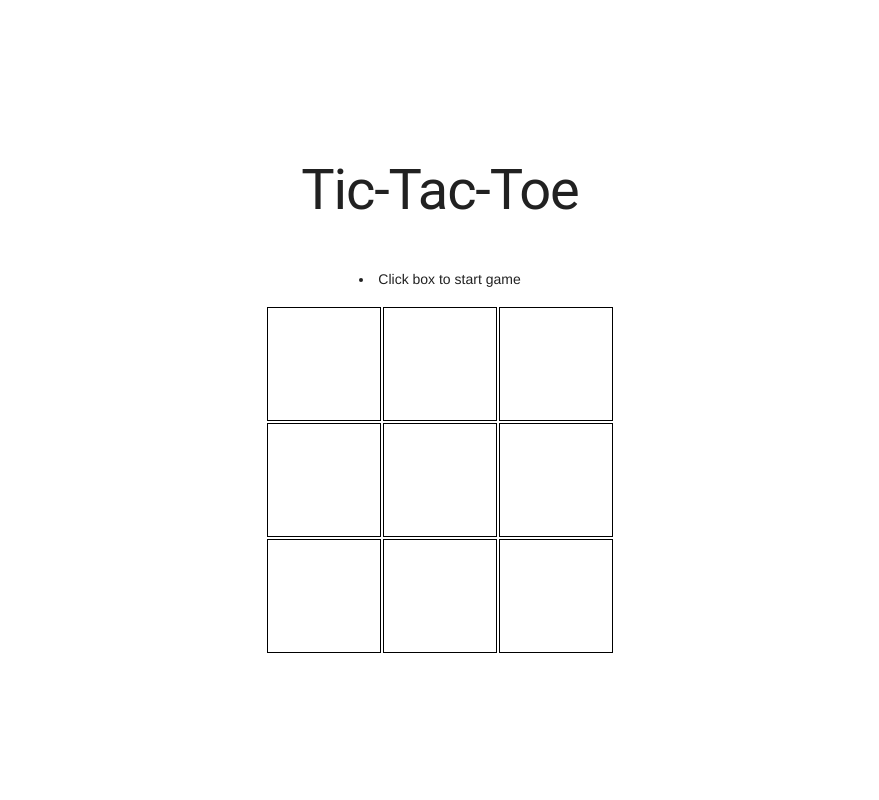
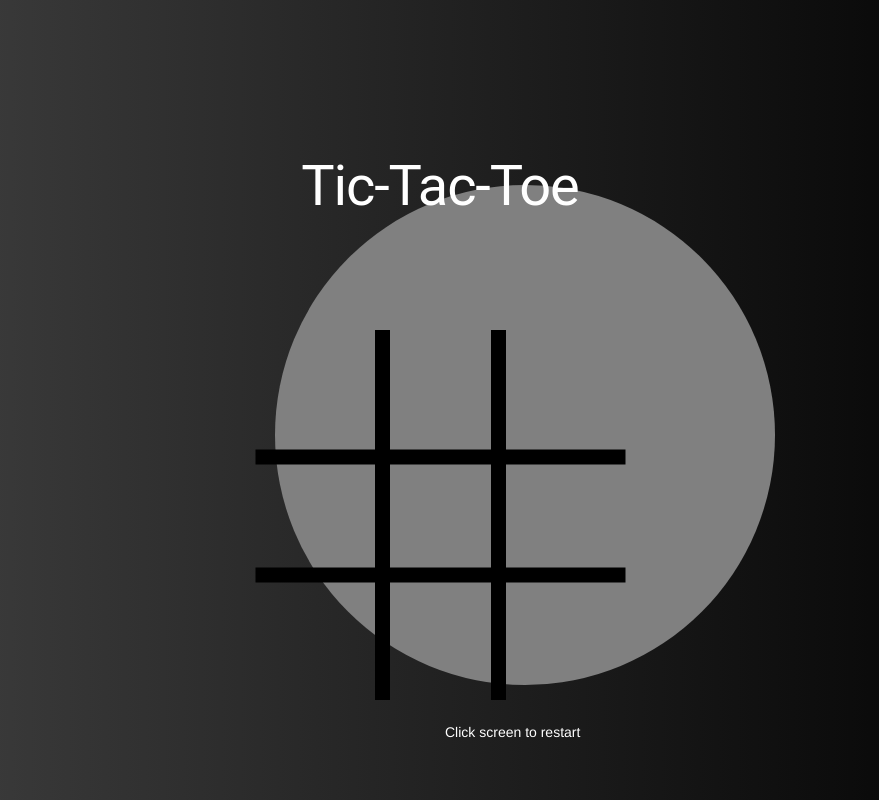
Before and after one commit to doyinsan/Tic-tac-toe-J2ME, a website: page index.html in a window 1280 px wide. Shown: the whole page, without its empty margins (200-1079 px from the left). Drawn offline with nearby package versions, Linux system fonts and the light colour scheme.

Commit message:
final game

```diff
--- a/index.html
+++ b/index.html
@@ -14,8 +14,7 @@
 
   <body>
     <h1>Tic-Tac-Toe</h1>
-  <p><li>Click box to start game</li>
-  </p>
+  <p class ="click" > Click screen to restart</p>
     <div id="Tic-Tac-Toe">
       <table>
       <tr id="row1">
@@ -37,5 +36,10 @@
 <p id= "result">  </p>
 
     </div>
+
+  <div class="line up-left"></div>
+  <div class="line up-right"></div>
+  <div class="line across-up"></div>
+  <div class="line across-down"></div>
   </body>
 </html>
--- a/main.css
+++ b/main.css
@@ -13,30 +13,96 @@ body {
   justify-content: center;
   align-items: center;
   flex-direction: column;
+
+
+background: #000000;
+background: -webkit-linear-gradient(to left, #000000 , #434343);
+background: linear-gradient(to left, #000000 , #434343);
 }
 
 h1{
+  position: relative;
 text-align: center;
 font-size: auto;
+top: -40px;
+color: white;
 }
 
-p{
+ .click{
 text-align: center;
+position: absolute;
+color: white;
+left: 645px;
+bottom: 40px;
+cursor: pointer;
+}
+
+#result {
+  text-align: center;
+  position: absolute;
+  color: white;
+  left: 645px;
+  bottom: 20px;
+}
+
+
+
+table {
 
 }
 
+table:after {
+  content: '';
+  position: absolute;
+  height: 500px;
+  width: 500px;
+  background-color: grey;
+  border-radius: 50%;
+  top: 185px;
+  left: 475px;
+  z-index: -1;
+}
 td {
 text-align: center;
-border: 1px solid black;
+/*border: 1px solid black;*/
 height: 110px;
 width: 110px;
 }
 
 .X {
-background: url(icon-close.png)
+background: url(cross.png) center no-repeat;
+background-size: 100px;
 
 }
 
 .O {
-background: url(o-rings-250x250.png)
+background: url(circle.png) center no-repeat;
+background-size: 100px;
 }
+
+.line {
+  height: 370px;
+  bottom: 100px;
+  width: 15px;
+  transform: translateX(-53px);
+  background-color: black;
+  position: absolute;
+}
+
+.up-left {
+  transform: translateX(-58px);
+}
+
+.up-right {
+  transform: translateX(58px);
+}
+
+.across-up {
+  transform: translateY(-58px) rotate(90deg);
+  transform-origin: center;
+}
+
+.across-down {
+  transform: translateY(60px) rotate(90deg);
+  transform-origin: center;
+}
--- a/main.js
+++ b/main.js
@@ -1,6 +1,8 @@
 $(document).ready(function(){
 
-
+  $('p').click(function(){
+    document.location.reload();
+  });
 
   function isEven(num) {
     return parseInt(num) % 2===0;
@@ -49,100 +51,5 @@ $('#one').hasClass('O') && $('#four').hasClass('O') && $('#seven').hasClass('O')
         }
       }
     });
-
-  //$('#one').click(function() {
-    //if ($(this).hassClass('first')) {
-      //$(this).html('X').removeClass('first empty');
-    //}
-  //});
-  //$('#one').dblclick(function() {
-  //   $(this).hasClass('first');
-  //   $(this).html('O').removeClass('first empty');
-  //
-  // });
-  //
-  // $('#two').click(function() {
-  //   if ($(this).hasClass('first')){
-  //     $(this).html('X').removeClass('first empty');
-  //   }
-  // });
-  // $('#two').dblclick(function() {
-  //   $(this).hasClass('first');
-  //   $(this).html('O').removeClass('first empty');
-  //
-  // });
-  //
-  // $('#three').click(function() {
-  //   if ($(this).hasClass('first')){
-  //     $(this).html('X').removeClass('first empty');
-  //
-  //   }
-  // });
-  // $('#three').dblclick(function() {
-  //   $(this).hasClass('first');
-  //   $(this).html('O').removeClass('first empty');
-  //
-  // });
-  // $('#four').click(function() {
-  //   if ($(this).hasClass('first')){
-  //     //$(this).html('X').removeClass('first empty');
-  //   }
-  // });
-  // $('#four').dblclick(function() {
-  //   $(this).hasClass('first');
-  //   $(this).html('O').removeClass('first empty');
-  //
-  // });
-  // $('#five').click(function() {
-  //   if ($(this).hasClass('first')){
-  //     $(this).html('X').removeClass('first empty');
-  //   }
-  // });
-  // $('#five').dblclick(function() {
-  //   $(this).hasClass('first');
-  //   $(this).html('O').removeClass('first empty');
-  //
-  // });
-  // //$('#six').click(function() {
-    //if ($(this).hasClass('first')){
-    //  $(this).html('X').removeClass('first empty');
-    //}
-  //});
-
-  //$('#six').dblclick(function() {
-    //$(this).hasClass('first');
-    //$(this).html('O').removeClass('first empty');
-
-  //});
-  //$('#seven').click(function() {
-    //if ($(this).hasClass('first')){
-    //  $(this).html('X').removeClass('first empty');
-  //  }
-  //});
-  //$('#seven').dblclick(function() {
-    //$(this).hasClass('first');
-    //$(this).html('O').removeClass('first empty');
-
-  //});
-  //$('#eight').click(function() {
-    //if ($(this).hasClass('first')){
-      //$(this).html('X').removeClass('first empty');
-    //}
-  //});
-  //$('#eight').dblclick(function() {
-    //$(this).hasClass('first');
-    //$(this).html('O').removeClass('first empty');
-
-  //});
-  //$('#nine').click(function() {
-    //if ($(this).hasClass('first')){
-    //  $(this).html('X').removeClass('first empty');
-    //}
-  //});
-  //$('#nine').dblclick(function() {
-  //  $(this).hasClass('first');
-  //  $(this).html('O').removeClass('first empty');
-
-//  });
   });
 });
```
Also changed, not shown: circle.png (added), cross.png (added).
